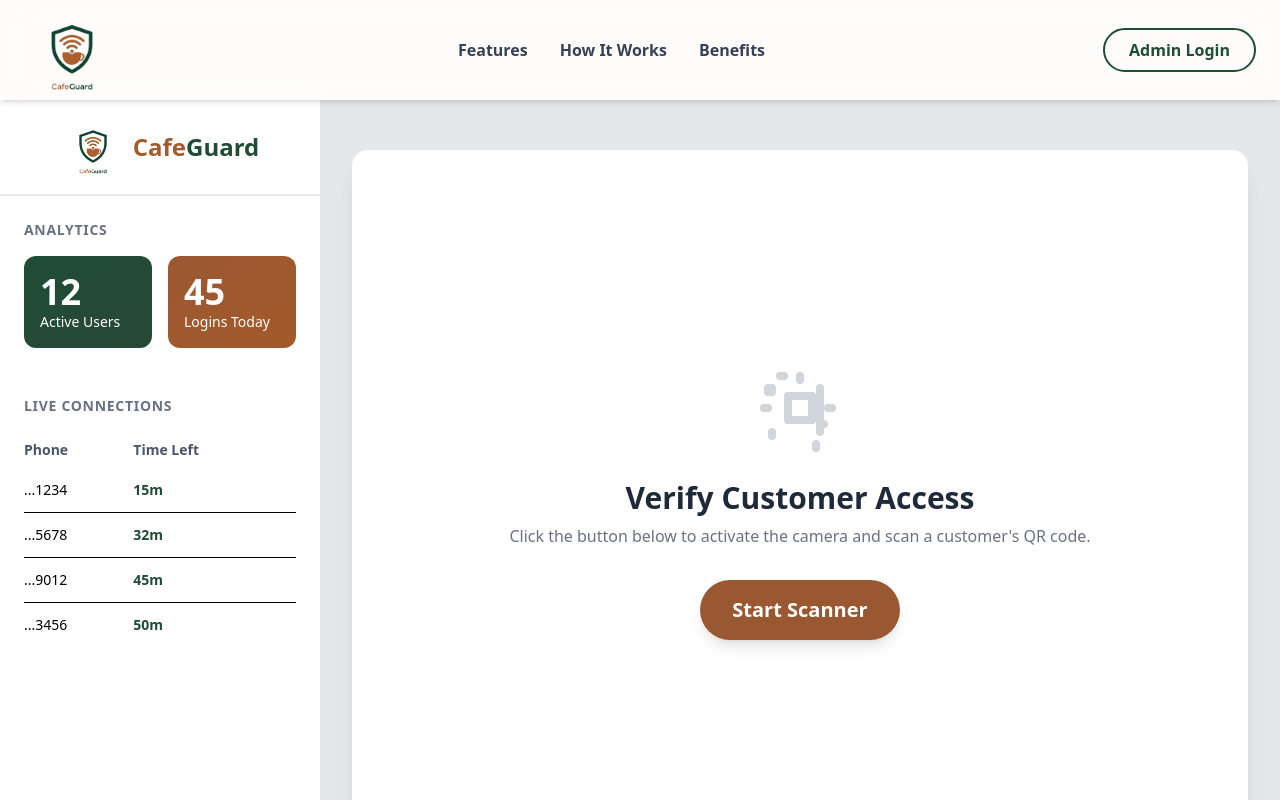
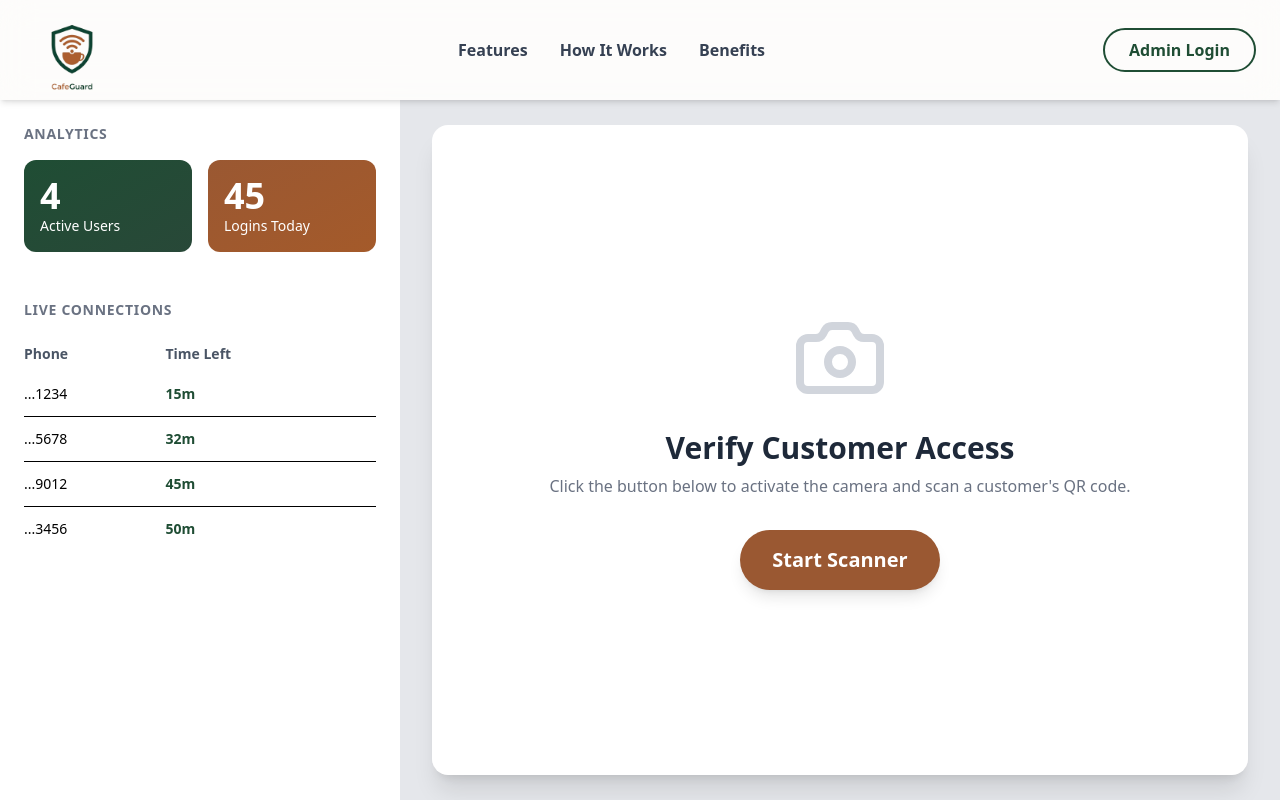
Before and after one commit to abaanshah/CafeGuard, a React (Vite) app: page /admin/dashboard in a window 1280 px wide. Shown: the top 800 px of the page. Built offline with nearby package versions, Linux system fonts and the light colour scheme.

Commit message:
admin panel update 2

```diff
--- a/src/pages/Admin/AdminDashboard.jsx
+++ b/src/pages/Admin/AdminDashboard.jsx
@@ -1,6 +1,7 @@
 import React, { useState, useRef, useEffect } from 'react';
 import { useNavigate } from 'react-router-dom';
 import logo from '../../assets/cafeguardLogo.png';
+import { Camera } from 'lucide-react';
 
 // Note: Ensure the ZXing script is in your public/index.html
 // <script src="https://unpkg.com/@zxing/library@latest"></script>
@@ -14,7 +15,7 @@ const AdminDashboard = () => {
   const navigate = useNavigate();
 
   // --- MOCK DATA ---
-  const [stats, setStats] = useState({ activeUsers: 12, totalLoginsToday: 45 });
+  const [stats, setStats] = useState({ activeUsers: 4, totalLoginsToday: 45 });
   const [activeCustomers, setActiveCustomers] = useState([
     { id: '1', phone: '...1234', entryTime: '3:45 PM', timeLeft: '15m' },
     { id: '2', phone: '...5678', entryTime: '4:02 PM', timeLeft: '32m' },
@@ -98,14 +99,7 @@ const AdminDashboard = () => {
   return (
     <div className="flex h-screen bg-gray-100 font-sans">
       {/* --- Left Floating Sidebar --- */}
-      <aside className="w-80 bg-white shadow-lg flex flex-col shrink-0">
-        <div className="flex items-center justify-center h-24 border-b-2 border-gray-200">
-            <img src={logo} alt="CafeGuard Logo" className="h-16 w-auto" />
-            <h1 className="text-2xl font-bold ml-2">
-                <span className="text-[#A45A2A]">Cafe</span><span className="text-[#1F4D34]">Guard</span>
-            </h1>
-        </div>
-
+      <aside className="w-100 bg-white shadow-lg flex flex-col shrink-0">
         <div className="p-6">
             <h2 className="text-sm font-semibold text-gray-500 uppercase tracking-wider">Analytics</h2>
             <div className="mt-4 grid grid-cols-2 gap-4">
@@ -150,10 +144,10 @@ const AdminDashboard = () => {
 
       {/* --- Right Main Panel (Scanner) --- */}
       <main className="flex-1 flex items-center justify-center p-8 bg-gray-200">
-        <div className="w-full h-full max-w-4xl max-h-[700px] bg-white rounded-2xl shadow-xl flex flex-col items-center justify-center transition-all duration-300">
+        <div className="w-full h-full mt-[-100px] max-w-4xl max-h-[650px] bg-white rounded-2xl shadow-xl flex flex-col justify-center transition-all duration-300">
             {!isScannerActive ? (
                 <div className="text-center p-8 animate-fadeIn">
-                    <QrIcon className="h-24 w-24 mx-auto text-gray-300" />
+                    <Camera className="h-24 w-24 mx-auto text-gray-300" />
                     <h2 className="mt-6 text-3xl font-bold text-gray-800">Verify Customer Access</h2>
                     <p className="mt-2 text-gray-500">Click the button below to activate the camera and scan a customer's QR code.</p>
                     <button onClick={startScanner} className="mt-8 inline-flex items-center space-x-3 px-8 py-4 bg-[#9A5832] text-white text-xl font-bold rounded-full shadow-lg transform hover:scale-105 transition-transform">
```
